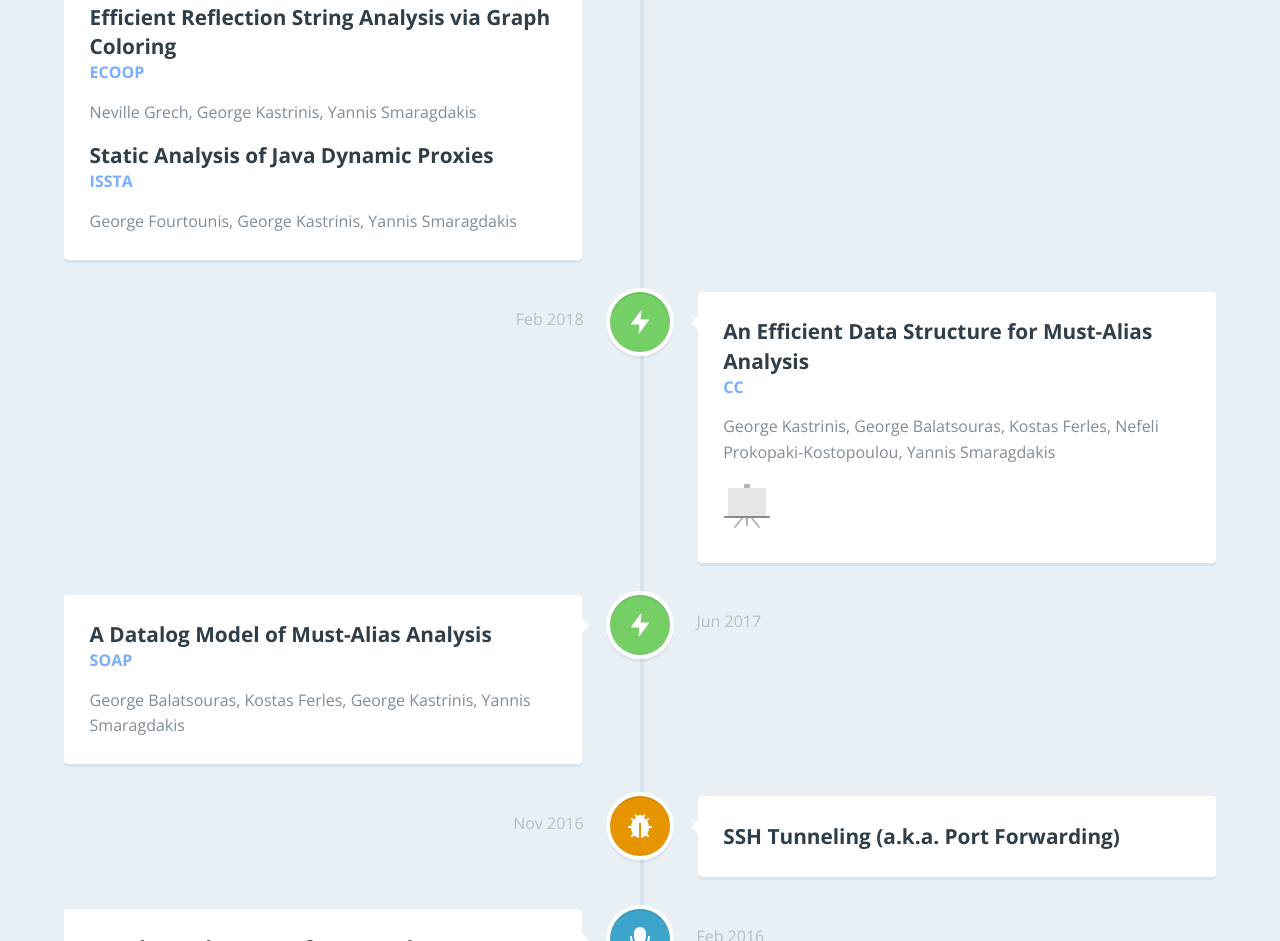
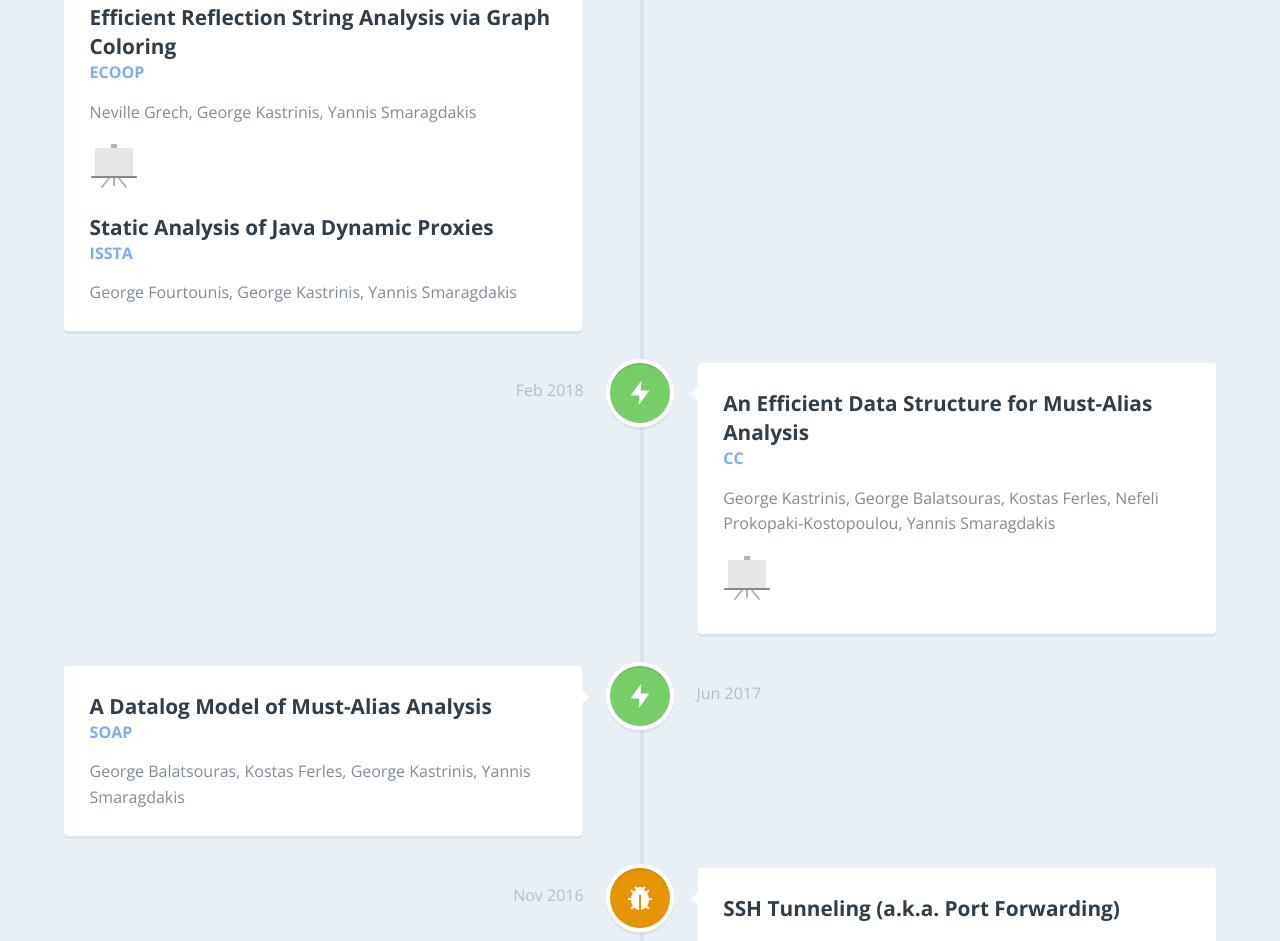
Before and after one commit to gkastrinis/gkastrinis.github.io, a plain HTML site: page index.html in a window 1280 px wide. Shown: the part 1134-2075 px from the top of the page. Drawn offline with nearby package versions, Linux system fonts and the light colour scheme; a web font is replaced by a local one.

Commit message:
Update with ecoop18 coloring slides

```diff
--- a/index.html
+++ b/index.html
@@ -48,7 +48,7 @@
 			<p></p>
 			<h2><a href="https://gkastrinis.github.io/pdf/ecoop18-string-coloring-preprint.pdf">Efficient Reflection String Analysis via Graph Coloring</a></h2>
 			<h3><a href="https://2018.ecoop.org/home">ECOOP</a></h3>
-			<p>Neville Grech, George Kastrinis, Yannis Smaragdakis</p>
+			<p>Neville Grech, George Kastrinis, Yannis Smaragdakis</p><p><a href="https://gkastrinis.github.io/pdf/ecoop18-coloring.pdf"><img src="img/slides-c.svg" alt="Picture"></a></p>
 			<span class="gk-date">Jul 2018</span>
 			<p></p>
 			<h2><a href="https://gkastrinis.github.io/pdf/issta18main-p92-p-17d2c7f-36963-final.pdf">Static Analysis of Java Dynamic Proxies</a></h2>
```
Also changed, not shown: 1 other file.
